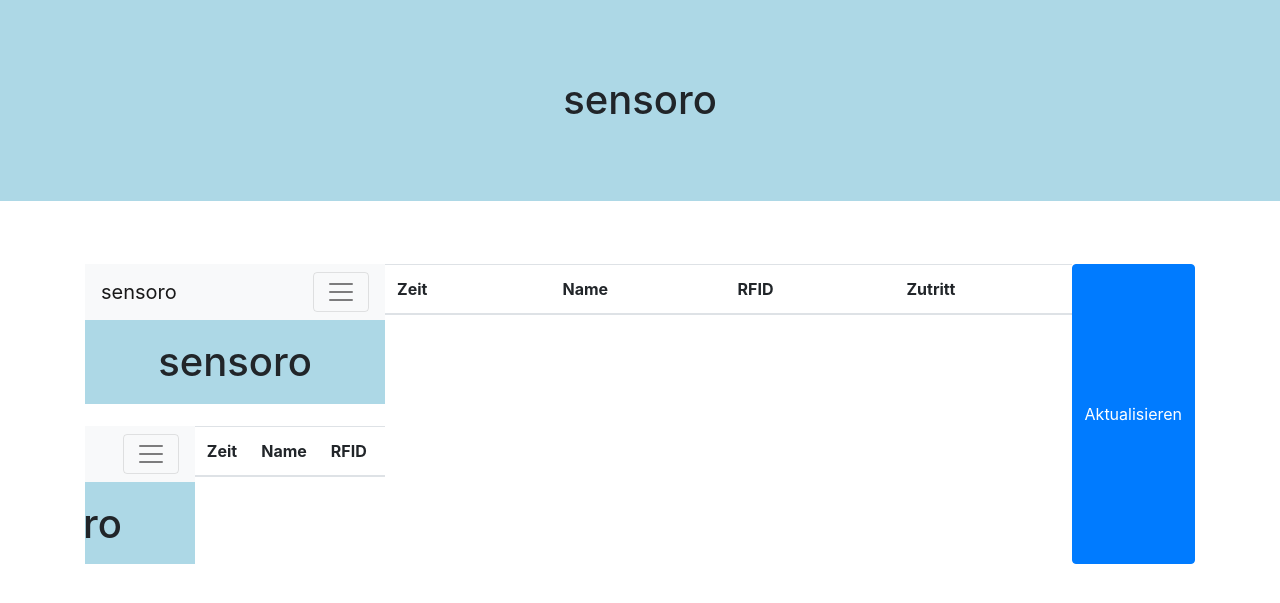
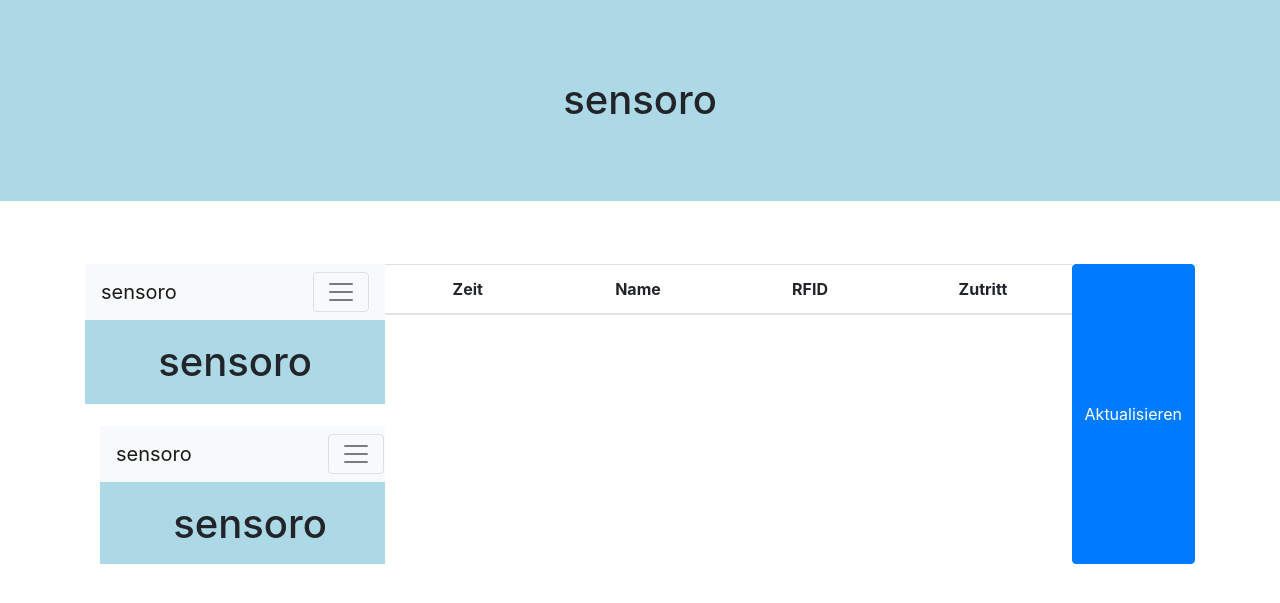
Before and after one commit to bhemsen/bigBrother, a PHP site: page /sensoro/ in a window 1280 px wide. Shown: the part 57-660 px from the top of the page. Run offline with PHP 8.4, Linux system fonts and the light colour scheme; data that the repository does not hold is empty.

Commit message:
fix stylings remove consol.log

```diff
--- a/sensoro/styles.css
+++ b/sensoro/styles.css
@@ -13,6 +13,8 @@ h1 {
 
 section {
     margin-top: 5%;
+    width: 100%;
+    text-align: center;
 
 }
 
--- a/sensoro/temperature.js
+++ b/sensoro/temperature.js
@@ -231,7 +231,6 @@ function getHumidityAverage() {
 
             for (let tupel in result) {
                 humidityAverage.push(parseFloat(result[tupel].humidity));
-                console.log(humidityAverage);
                 addDataHum(chartAverage, humidityAverage[tupel]);
         }
 
```
